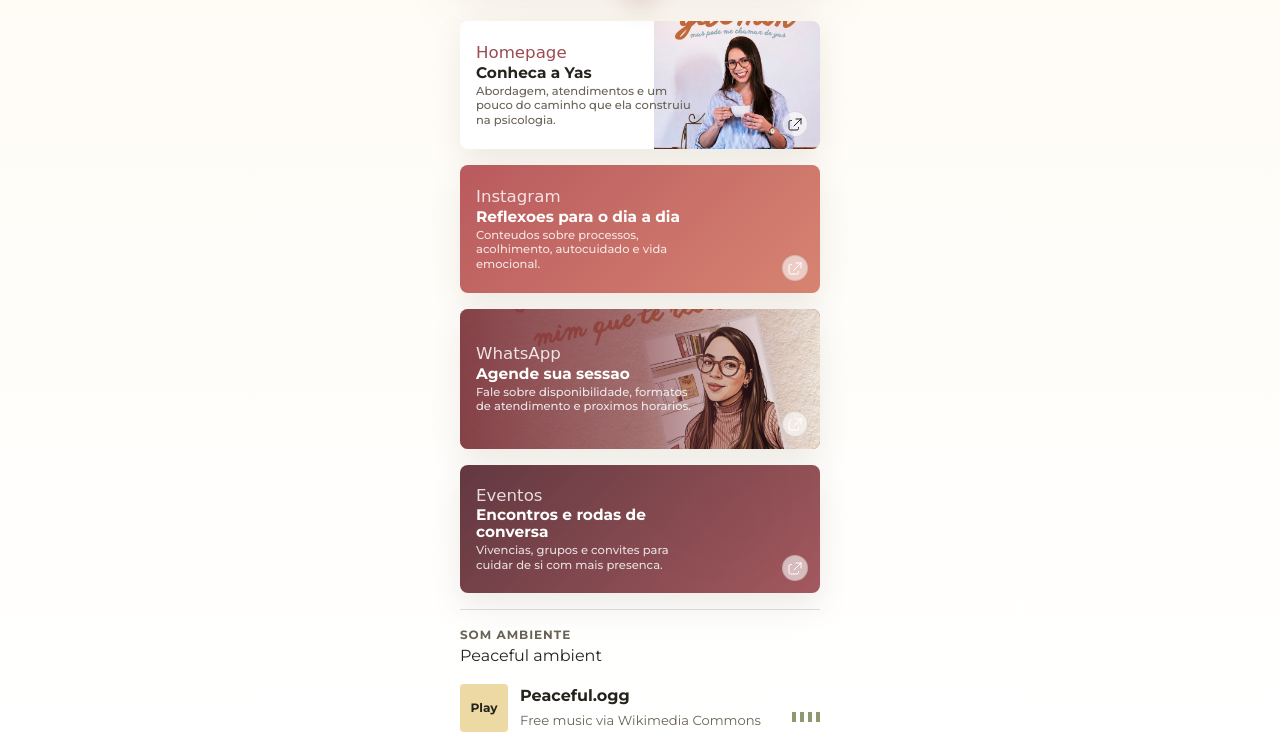
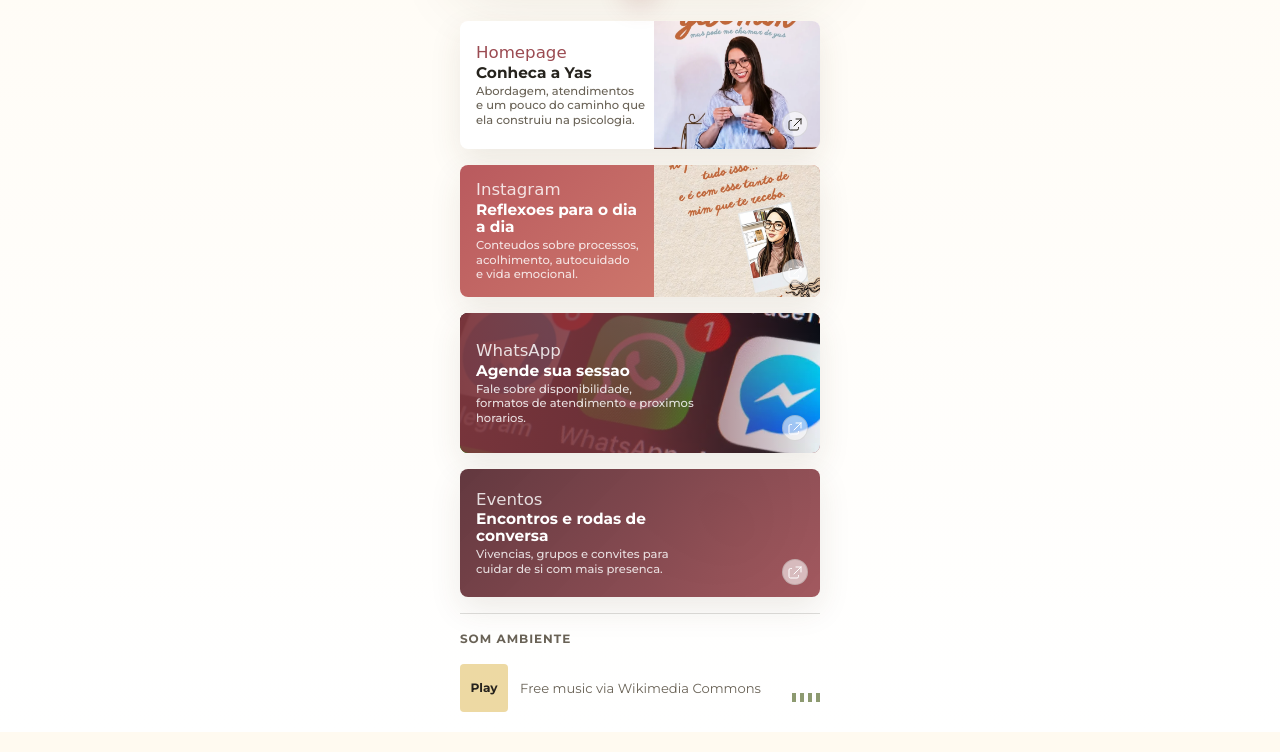
Before and after one commit to LucasLydio/psi-website, a website with bundled scripts: page public/index.html in a window 1280 px wide. Shown: the part 513-1265 px from the top of the page. Built offline with nearby package versions, Linux system fonts and the light colour scheme; a web font is replaced by a local one.

Commit message:
:arrow_up: Updating UI links and images

```diff
--- a/public/assets/css/components/link-card.css
+++ b/public/assets/css/components/link-card.css
@@ -97,7 +97,7 @@
   position: absolute;
   inset: 0;
   content: "";
-  background: linear-gradient(90deg, rgba(126, 55, 62, 0.94), rgba(126, 55, 62, 0.68), transparent);
+  background: linear-gradient(90deg, rgba(126, 55, 62, 0.94), rgba(126, 55, 62, 0.829), transparent);
 }
 
 .feature-link--image img {
--- a/public/index.html
+++ b/public/index.html
@@ -117,7 +117,7 @@
             <span class="feature-link__content">
               <span class="feature-link__eyebrow">Homepage</span>
               <strong>Conheca a Yas</strong>
-              <span>Abordagem, atendimentos e um pouco do caminho que ela construiu na psicologia.</span>
+              <span>Abordagem, atendimentos <br> e um pouco do caminho que <br> ela construiu na psicologia.</span>
             </span>
             <img src="/assets/images/home/yasmin2.webp" alt="" width="1075" height="1344" loading="lazy" decoding="async">
             <span class="feature-link__action" aria-hidden="true">
@@ -132,10 +132,11 @@
             target="_blank"
             rel="noopener noreferrer"
           >
+            <img src="/assets/images/home/yasmin3.webp" alt="" width="1071" height="1344" loading="lazy" decoding="async">
             <span class="feature-link__content">
               <span class="feature-link__eyebrow">Instagram</span>
-              <strong>Reflexoes para o dia a dia</strong>
-              <span>Conteudos sobre processos, acolhimento, autocuidado e vida emocional.</span>
+              <strong>Reflexoes para o dia <br> a dia</strong>
+              <span>Conteudos sobre processos, acolhimento, autocuidado <br> e vida emocional.</span>
             </span>
             <span class="feature-link__action" aria-hidden="true">
               <svg class="size-4" viewBox="0 0 24 24" fill="none" stroke="currentColor" stroke-width="1.5" data-slot="icon">
@@ -149,11 +150,11 @@
             target="_blank"
             rel="noopener noreferrer"
           >
-            <img src="/assets/images/home/yasmin3.webp" alt="" width="1071" height="1344" loading="lazy" decoding="async">
+            <img src="/assets/images/home/whatsapp.webp" alt="" width="1071" height="1344" loading="lazy" decoding="async">
             <span class="feature-link__content">
               <span class="feature-link__eyebrow">WhatsApp</span>
               <strong>Agende sua sessao</strong>
-              <span>Fale sobre disponibilidade, formatos de atendimento e proximos horarios.</span>
+              <span>Fale sobre disponibilidade, <br> formatos de atendimento e proximos horarios.</span>
             </span>
             <span class="feature-link__action" aria-hidden="true">
               <svg class="size-4" viewBox="0 0 24 24" fill="none" stroke="currentColor" stroke-width="1.5" data-slot="icon">
@@ -179,14 +180,12 @@
       <section class="music-panel" data-component="music-player" aria-labelledby="music-title">
         <div>
           <p class="music-panel__label">som ambiente</p>
-          <h2 id="music-title">Peaceful ambient</h2>
         </div>
         <div class="music-player" data-music-player>
           <button class="music-player__control" type="button" data-play-button aria-label="Tocar trilha Peaceful ambient">
             <span data-play-icon>Play</span>
           </button>
           <div class="music-player__meta">
-            <p>Peaceful.ogg</p>
             <span>Free music via Wikimedia Commons</span>
           </div>
           <div class="music-player__bars" aria-hidden="true">
```
Also changed, not shown: public/assets/images/home/whatsapp.webp (added).
